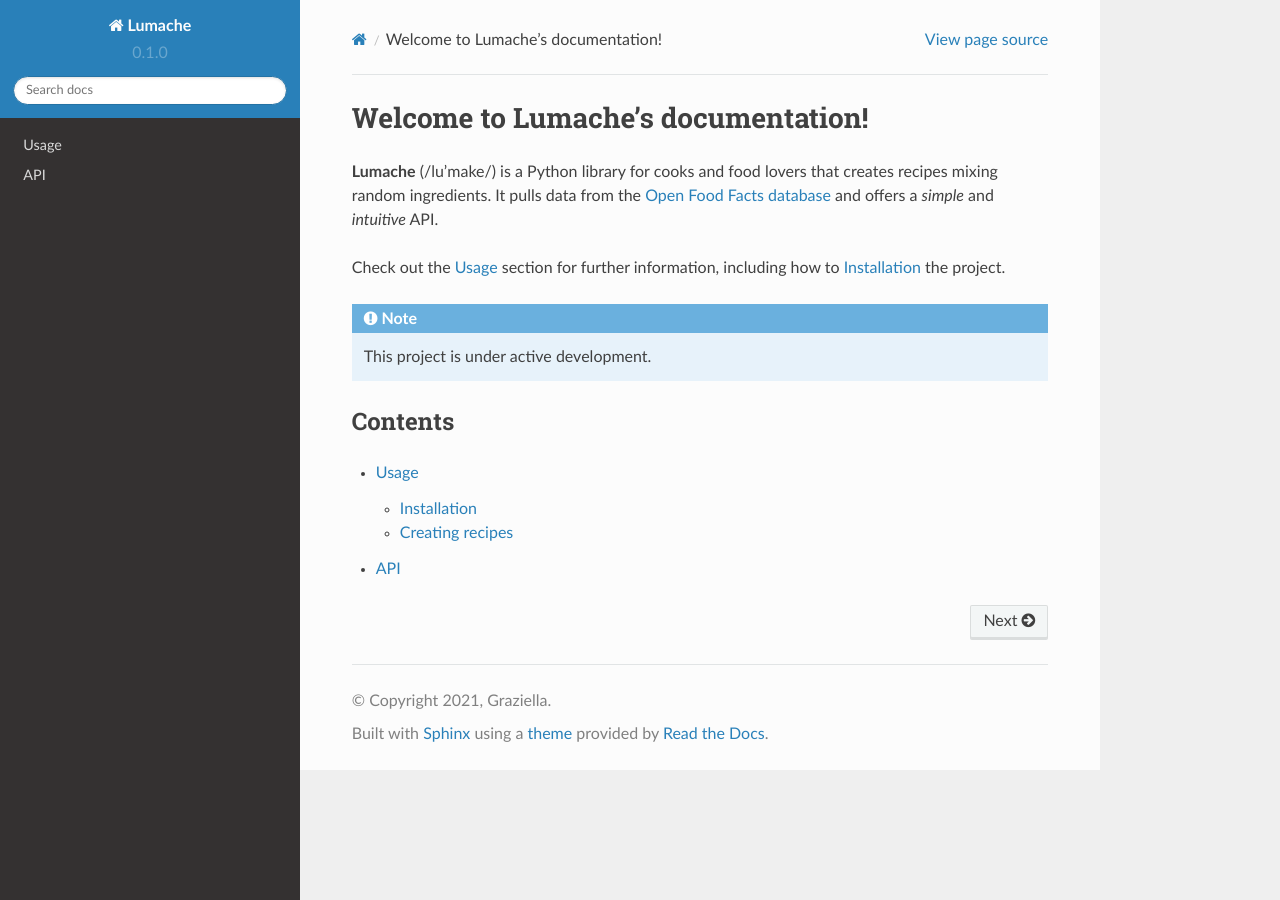
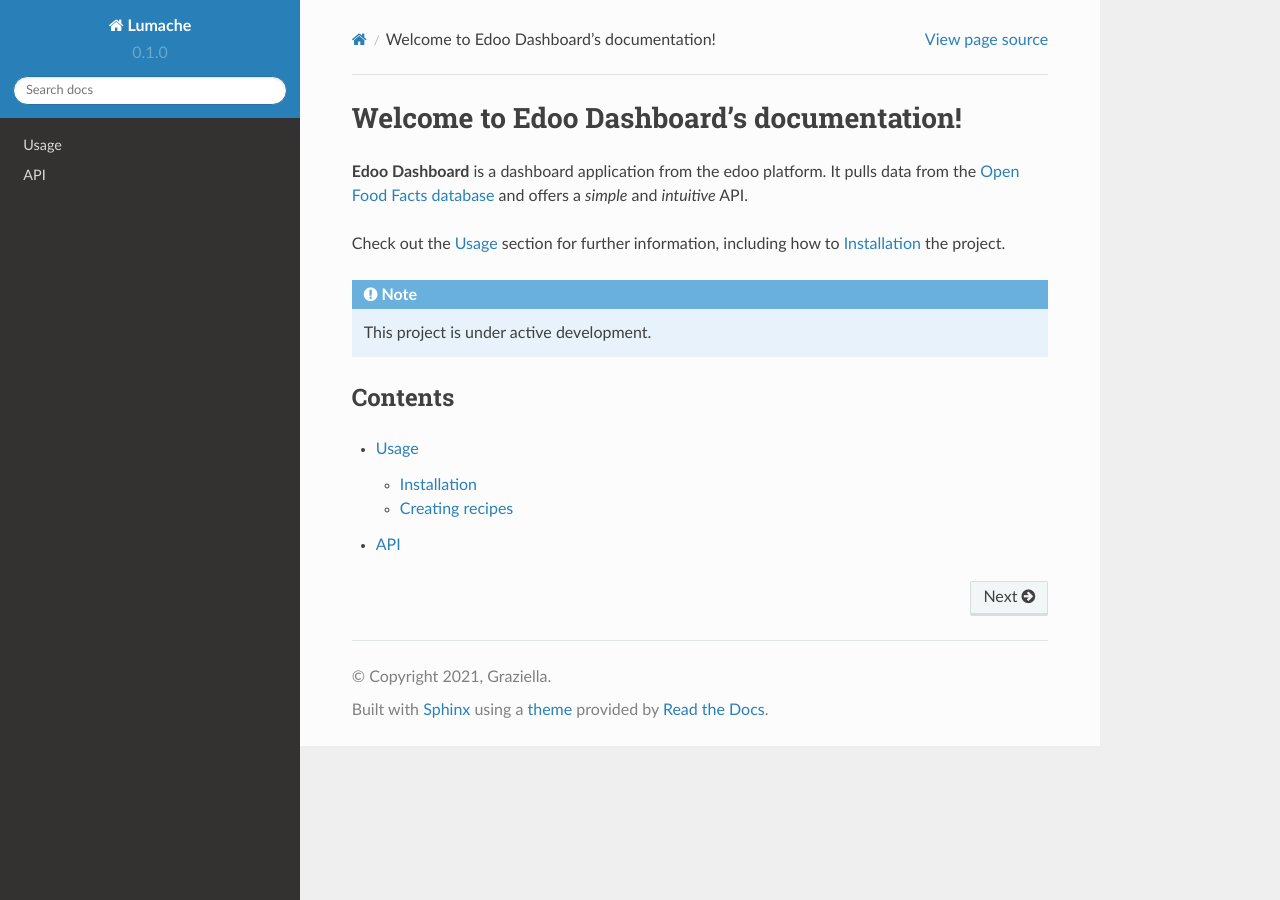
Before and after one commit to Grisela/edoo_dashboard_documentation, a Sphinx documentation site: the page built from docs/source/index.rst, in a window 1280 px wide. Built offline with Sphinx 7.4.7 and the Read the Docs theme 2.0.0, drawn with Linux system fonts in a browser that asks for light colours.

Commit message:
Update index.rst

```diff
--- a/docs/source/index.rst
+++ b/docs/source/index.rst
@@ -1,8 +1,7 @@
-Welcome to Lumache's documentation!
+Welcome to Edoo Dashboard's documentation!
 ===================================
 
-**Lumache** (/lu'make/) is a Python library for cooks and food lovers
-that creates recipes mixing random ingredients.
+**Edoo Dashboard** is a dashboard application from the edoo platform.
 It pulls data from the `Open Food Facts database <https://world.openfoodfacts.org/>`_
 and offers a *simple* and *intuitive* API.
 
```
